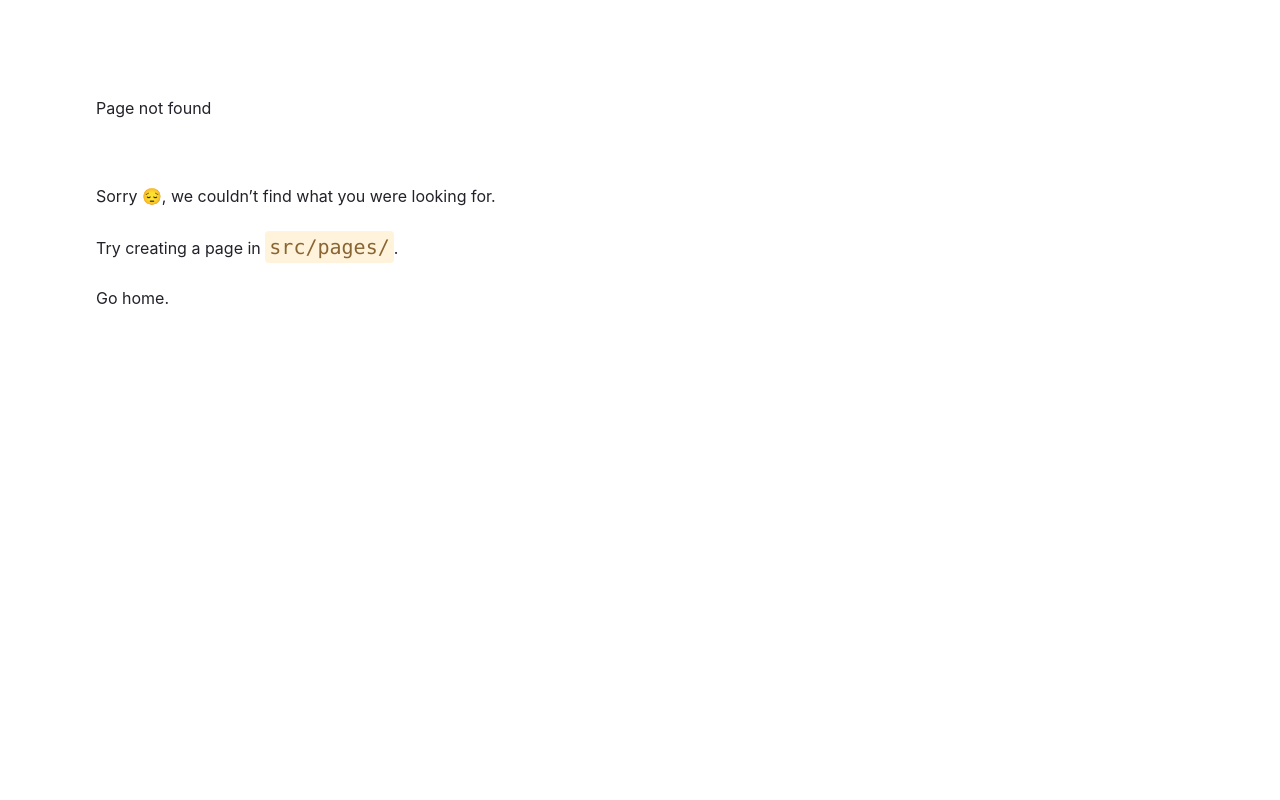
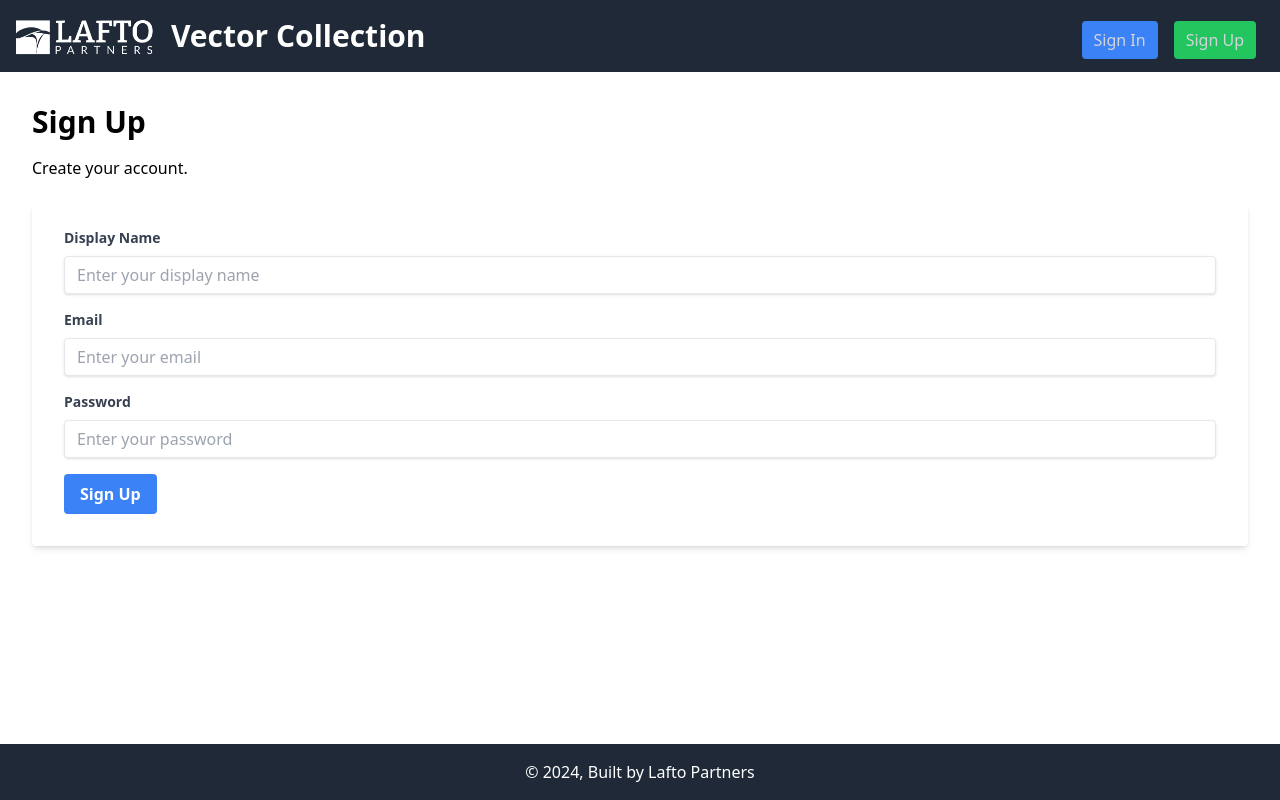
Before and after one commit to milliondejenelafto/vector-collection, a Gatsby site: page /signup in a window 1280 px wide. Before the commit this address had no page. Built offline with nearby package versions, Linux system fonts and the light colour scheme; Gatsby itself is replaced by a stand-in of ours; no server answers.

```diff
--- a/src/components/Layout/Layout.js
+++ b/src/components/Layout/Layout.js
@@ -3,7 +3,6 @@
 import "../../styles/global.css";
 import logo from "../../assets/images/logo.png"; // Import the logo image
 import { checkAuth, logout } from "../../services/auth";
-
 
 const Layout = ({ children }) => {
   const [userLoggedIn, setUserLoggedIn] = useState(false);
@@ -36,37 +35,44 @@
               setUserLoggedIn(true);
               localStorage.setItem('user', JSON.stringify(authStatus.user));
             } else {
-              navigate('/signin'); // Redirect to sign-in page if not logged in
+              const path = window.location.pathname;
+              if (path !== '/signin' && path !== '/signup') {
+                navigate('/signin'); // Redirect to sign-in page if not logged in and not already on sign-in or sign-up page
+              }
             }
           }
         }
       } catch (error) {
         console.error("Error checking user login status:", error);
-        navigate('/signin'); // Redirect to sign-in page on error
+        const path = window.location.pathname;
+        if (path !== '/signin' && path !== '/signup') {
+          navigate('/signin'); // Redirect to sign-in page on error if not already on sign-in or sign-up page
+        }
       }
     };
 
     checkUserLoginStatus();
   }, []);
 
-  const handleLogout = async () => {
-    try {
-      const response = await fetch('/logout', {
-        method: 'GET',
-        credentials: 'include' // Include cookies with the request
-      });
-      if (response.ok) {
-        localStorage.removeItem('user');
-        setUserLoggedIn(false);
-        setUser(null);
-        navigate('/signin');
-      } else {
-        console.error("Error logging out");
-      }
-    } catch (error) {
-      console.error("Error logging out:", error);
-    }
-  };
+
+  // const handleLogout = async () => {
+  //   try {
+  //     const response = await fetch('/logout', {
+  //       method: 'GET',
+  //       credentials: 'include' // Include cookies with the request
+  //     });
+  //     if (response.ok) {
+  //       localStorage.removeItem('user');
+  //       setUserLoggedIn(false);
+  //       setUser(null);
+  //       navigate('/signin');
+  //     } else {
+  //       console.error("Error logging out");
+  //     }
+  //   } catch (error) {
+  //     console.error("Error logging out:", error);
+  //   }
+  // };
 
   return (
     <div className="flex flex-col min-h-screen">
@@ -98,12 +104,20 @@
               </button>
             </>
           ) : (
+            <>
               <a
                 href="/signin"
                 className="text-gray-300 hover:text-white mx-2 bg-blue-500 px-3 py-2 rounded"
               >
                 Sign In
               </a>
+              <a
+                href="/signup"
+                className="text-gray-300 hover:text-white mx-2 bg-green-500 px-3 py-2 rounded"
+              >
+                Sign Up
+              </a>
+            </>
           )}
         </nav>
       </header>
--- /dev/null
+++ b/src/pages/signup.js
@@ -0,0 +1,97 @@
+import React, { useState } from "react";
+import Layout from "../components/Layout/Layout";
+import axios from "axios";
+import { navigate } from "gatsby";
+
+const SignupPage = () => {
+  const [email, setEmail] = useState("");
+  const [password, setPassword] = useState("");
+  const [displayName, setDisplayName] = useState("");
+  const [error, setError] = useState("");
+
+  const handleSignup = async (event) => {
+    event.preventDefault();
+    try {
+      const response = await axios.post(`http://localhost:5000/auth/register`, {
+        email,
+        password,
+        displayName,
+      });
+
+      if (response.status === 201) {
+        navigate("/signin");
+      } else {
+        setError("Failed to sign up.");
+      }
+    } catch (err) {
+      console.error(err);
+      setError("Failed to sign up.");
+    }
+  };
+
+  return (
+    <Layout>
+      <div className="container mx-auto p-4">
+        <h1 className="text-3xl font-bold mb-4">Sign Up</h1>
+        <p className="mb-6">Create your account.</p>
+        <form className="bg-white shadow-md rounded px-8 pt-6 pb-8 mb-4" onSubmit={handleSignup}>
+          <div className="mb-4">
+            <label className="block text-gray-700 text-sm font-bold mb-2" htmlFor="displayName">
+              Display Name
+            </label>
+            <input
+              className="shadow appearance-none border rounded w-full py-2 px-3 text-gray-700 leading-tight focus:outline-none focus:shadow-outline"
+              id="displayName"
+              type="text"
+              placeholder="Enter your display name"
+              value={displayName}
+              onChange={(e) => setDisplayName(e.target.value)}
+              required
+            />
+          </div>
+          <div className="mb-4">
+            <label className="block text-gray-700 text-sm font-bold mb-2" htmlFor="email">
+              Email
+            </label>
+            <input
+              className="shadow appearance-none border rounded w-full py-2 px-3 text-gray-700 leading-tight focus:outline-none focus:shadow-outline"
+              id="email"
+              type="email"
+              placeholder="Enter your email"
+              value={email}
+              onChange={(e) => setEmail(e.target.value)}
+              required
+            />
+          </div>
+          <div className="mb-4">
+            <label className="block text-gray-700 text-sm font-bold mb-2" htmlFor="password">
+              Password
+            </label>
+            <input
+              className="shadow appearance-none border rounded w-full py-2 px-3 text-gray-700 leading-tight focus:outline-none focus:shadow-outline"
+              id="password"
+              type="password"
+              placeholder="Enter your password"
+              value={password}
+              onChange={(e) => setPassword(e.target.value)}
+              required
+            />
+          </div>
+          {error && <p className="text-red-500 text-xs italic">{error}</p>}
+          <div className="flex items-center justify-between">
+            <button
+              className="bg-blue-500 hover:bg-blue-700 text-white font-bold py-2 px-4 rounded focus:outline-none focus:shadow-outline"
+              type="submit"
+            >
+              Sign Up
+            </button>
+          </div>
+        </form>
+      </div>
+    </Layout>
+  );
+};
+
+export default SignupPage;
+
+export const Head = () => <title>Sign Up</title>;
```
Lines whose indentation alone changed are shown as unchanged.
